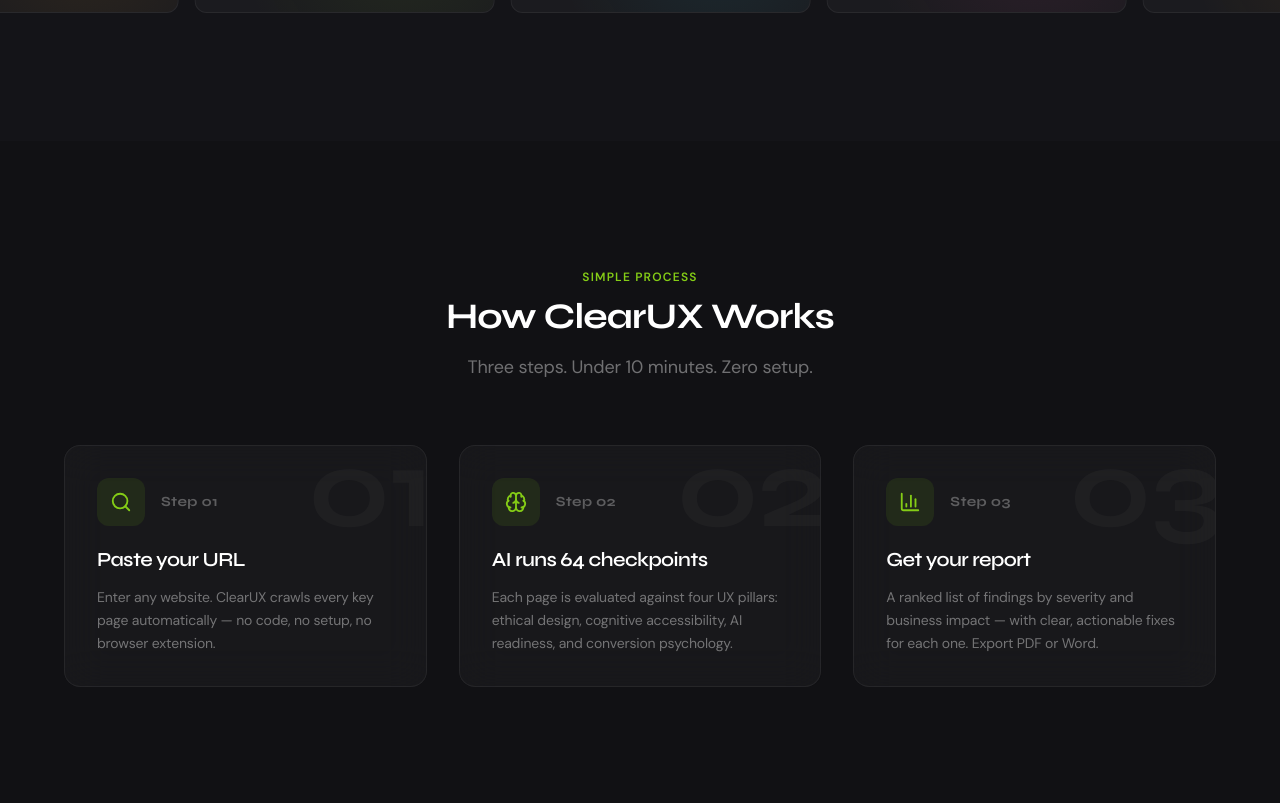
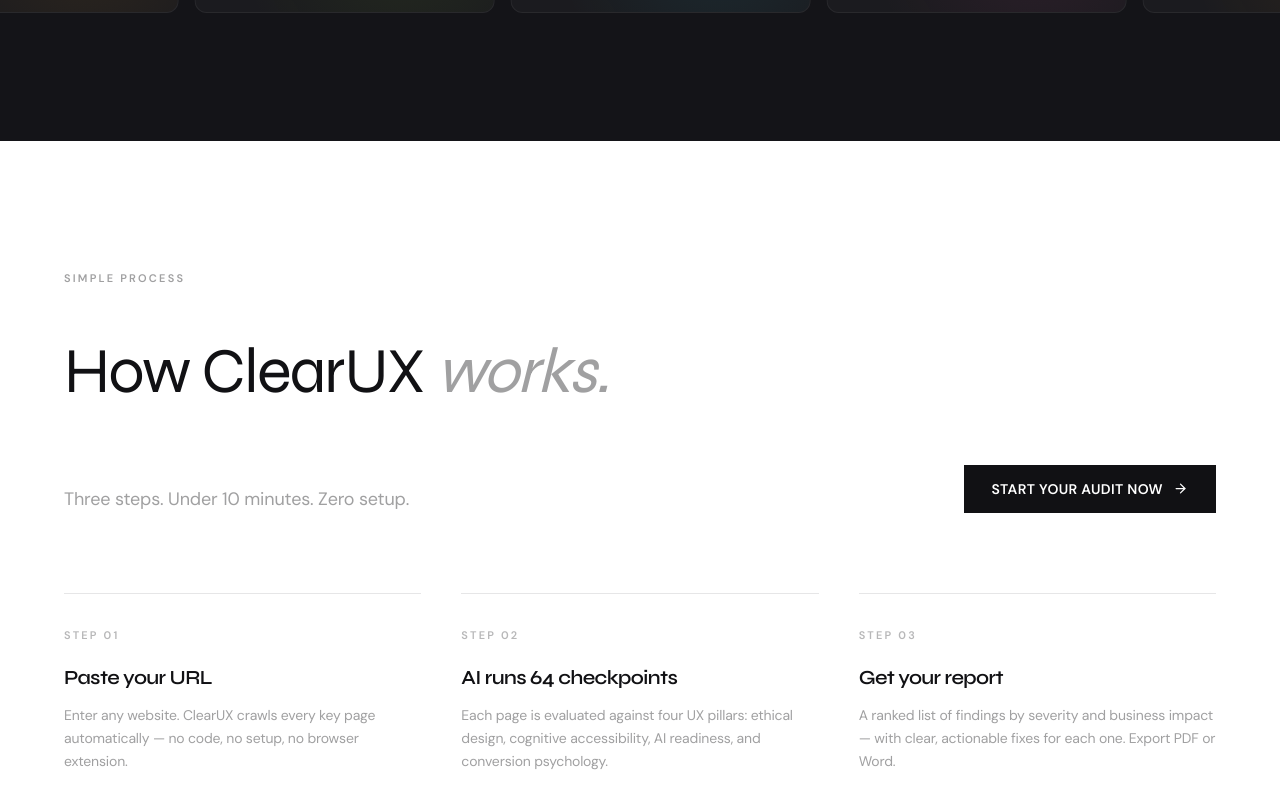
Before and after one commit to schintu79/clearux-saas, a Next.js app: page / in a window 1280 px wide. Shown: the part 2557-3360 px from the top of the page. Built offline with nearby package versions, Linux system fonts and the light colour scheme; no server answers.

Commit message:
How It Works: pure white bg, charcoal text, left-aligned with CTA button

```diff
--- a/src/app/page.tsx
+++ b/src/app/page.tsx
@@ -6,7 +6,7 @@ import { useRouter } from 'next/navigation';
 import { motion, AnimatePresence } from 'framer-motion';
 import {
   ArrowRight, CheckCircle, Eye, Shield, Heart, Brain,
-  Search, BarChart3, FileText, Share2, RefreshCw,
+  Search, FileText, Share2, RefreshCw,
   Sparkles, Target, ScanEye, ShieldAlert,
   Zap, Accessibility, Bot, ChevronDown,
 } from "lucide-react";
@@ -404,65 +404,62 @@ export default function Home() {
 
       {/* ═══════════════════════════════════════════════════════
           SECTION 4 — HOW IT WORKS
-          3 steps, clean cards on dark
+          Pure white, charcoal text, left-aligned Musicbed style
           ═══════════════════════════════════════════════════════ */}
-      <section id="how-it-works" className="relative py-24 sm:py-32 px-4 sm:px-6 lg:px-8">
-        <div className="max-w-6xl mx-auto">
-          <ScrollReveal className="text-center mb-16">
-            <p className="text-xs font-semibold tracking-widest uppercase text-[#84CC16] mb-3">Simple process</p>
-            <h2 className="font-heading text-3xl sm:text-4xl font-bold text-white tracking-tight mb-4">
-              How ClearUX Works
+      <section id="how-it-works" className="relative py-24 sm:py-32 px-6 sm:px-10 lg:px-16 bg-white">
+        <div className="max-w-7xl mx-auto">
+          <ScrollReveal className="mb-16 sm:mb-20">
+            <p className="text-[11px] font-semibold tracking-[0.2em] uppercase text-[#111114]/40 mb-8">
+              Simple process
+            </p>
+            <h2
+              className="font-heading text-[2rem] sm:text-[2.75rem] md:text-[3.5rem] lg:text-[4rem] font-light text-[#111114] tracking-tight max-w-3xl mb-10"
+              style={{ lineHeight: '1.1' }}
+            >
+              How ClearUX <span className="italic text-[#111114]/40">works.</span>
             </h2>
-            <p className="text-white/40 text-base md:text-lg max-w-xl mx-auto">
+            <div className="flex flex-col sm:flex-row sm:items-end sm:justify-between gap-8">
+              <p className="text-[#111114]/40 text-base md:text-lg max-w-xl leading-relaxed">
                 Three steps. Under 10 minutes. Zero setup.
               </p>
+              <Link
+                href="/register"
+                className="group inline-flex items-center gap-2.5 px-7 py-3.5 bg-[#111114] text-white text-sm font-semibold tracking-wide uppercase transition-all hover:bg-[#111114]/90 flex-shrink-0 whitespace-nowrap"
+              >
+                Start Your Audit Now
+                <ArrowRight size={15} className="group-hover:translate-x-0.5 transition-transform" />
+              </Link>
+            </div>
           </ScrollReveal>
 
-          <StaggerReveal className="grid md:grid-cols-3 gap-6 lg:gap-8" staggerDelay={0.15}>
+          <StaggerReveal className="grid md:grid-cols-3 gap-8 lg:gap-10" staggerDelay={0.12}>
             {[
               {
                 step: '01',
-                icon: Search,
                 title: 'Paste your URL',
                 desc: 'Enter any website. ClearUX crawls every key page automatically — no code, no setup, no browser extension.',
               },
               {
                 step: '02',
-                icon: Brain,
                 title: 'AI runs 64 checkpoints',
                 desc: 'Each page is evaluated against four UX pillars: ethical design, cognitive accessibility, AI readiness, and conversion psychology.',
               },
               {
                 step: '03',
-                icon: BarChart3,
                 title: 'Get your report',
                 desc: 'A ranked list of findings by severity and business impact — with clear, actionable fixes for each one. Export PDF or Word.',
               },
-            ].map((item, i) => {
-              const Icon = item.icon;
-              return (
+            ].map((item, i) => (
               <StaggerItem key={i}>
-                  <div className="glass-card rounded-2xl p-8 h-full relative overflow-hidden hover:bg-white/[0.05] transition-colors">
-                    {/* Watermark step number */}
-                    <span className="absolute -top-3 -right-2 font-heading text-[7rem] font-bold leading-none select-none pointer-events-none text-white/[0.03]">
-                      {item.step}
-                    </span>
-                    <div className="relative">
-                      <div className="flex items-center gap-4 mb-5">
-                        <div className="w-12 h-12 rounded-xl flex items-center justify-center bg-[#84CC16]/10">
-                          <Icon size={22} className="text-[#84CC16]" />
-                        </div>
-                        <span className="font-heading text-sm font-bold tracking-wide text-white/30">
+                <div className="border-t border-[#111114]/10 pt-8">
+                  <p className="text-[11px] font-semibold tracking-[0.2em] uppercase text-[#111114]/30 mb-5">
                     Step {item.step}
-                        </span>
-                      </div>
-                      <h3 className="font-heading text-xl font-semibold text-white mb-3">{item.title}</h3>
-                      <p className="text-sm text-white/40 leading-relaxed">{item.desc}</p>
-                    </div>
+                  </p>
+                  <h3 className="font-heading text-xl font-semibold text-[#111114] mb-3">{item.title}</h3>
+                  <p className="text-sm text-[#111114]/40 leading-relaxed">{item.desc}</p>
                 </div>
               </StaggerItem>
-              );
-            })}
+            ))}
           </StaggerReveal>
         </div>
       </section>
```
Lines whose indentation alone changed are shown as unchanged.
